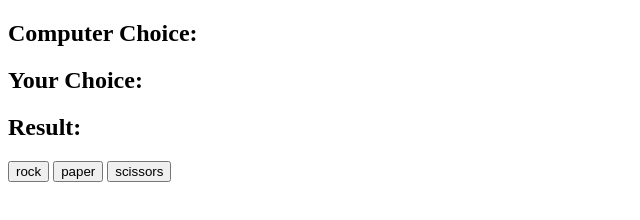
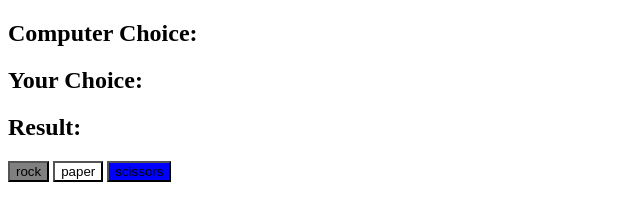
Before and after one commit to victorbiga/rock-paper-scissors, a website: page index.html in a window 1280 px wide. Shown: the whole page, without its empty margins (0-640 px from the left). Drawn offline with Linux system fonts and the light colour scheme.

Commit message:
chore: added button colours

```diff
--- a/index.html
+++ b/index.html
@@ -10,9 +10,9 @@
         <h2>Your Choice: <span id="user-choice"></span></h2>
         <h2>Result: <span id="result"></span></h2>
 
-        <button id="rock">rock</button>
-        <button id="paper">paper</button>
-        <button id="scissors">scissors</button>
+        <button style="background-color: gray" id="rock">rock</button>
+        <button style="background-color: white" id="paper">paper</button>
+        <button style="background-color: blue" id="scissors">scissors</button>
 
         <script src="app.js" charset="utf-8"></script>
     </body>
```
